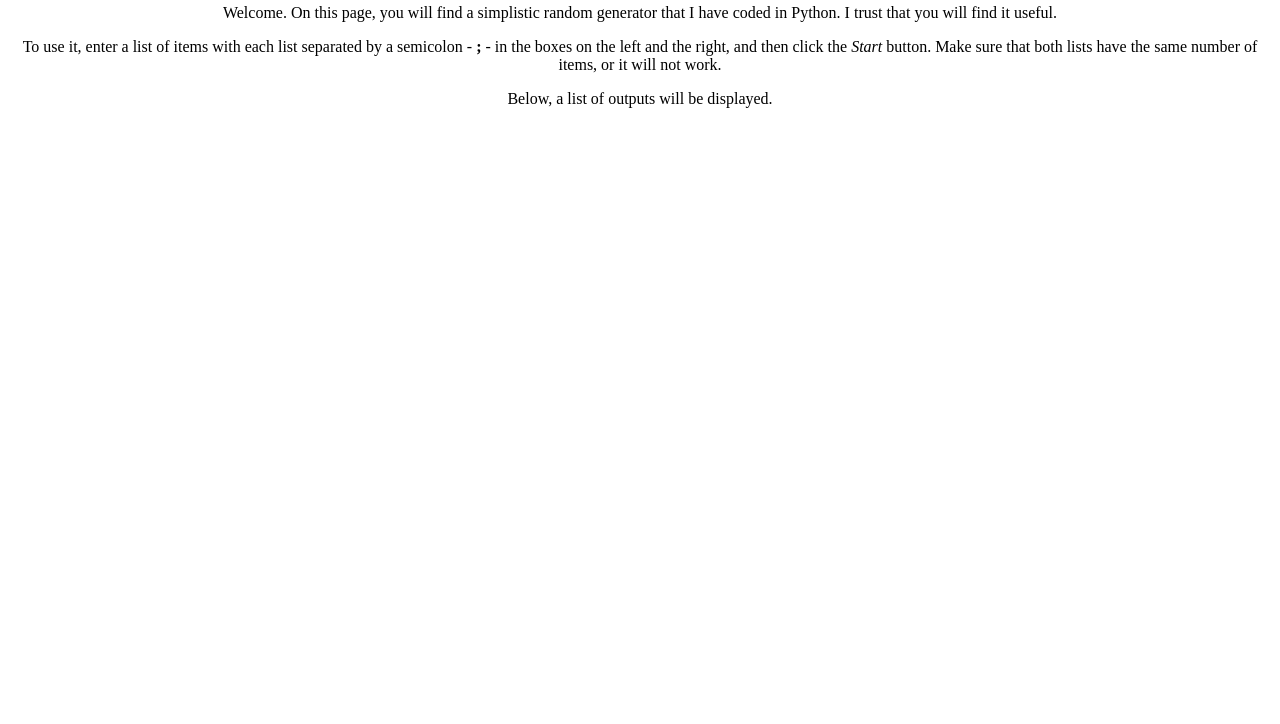
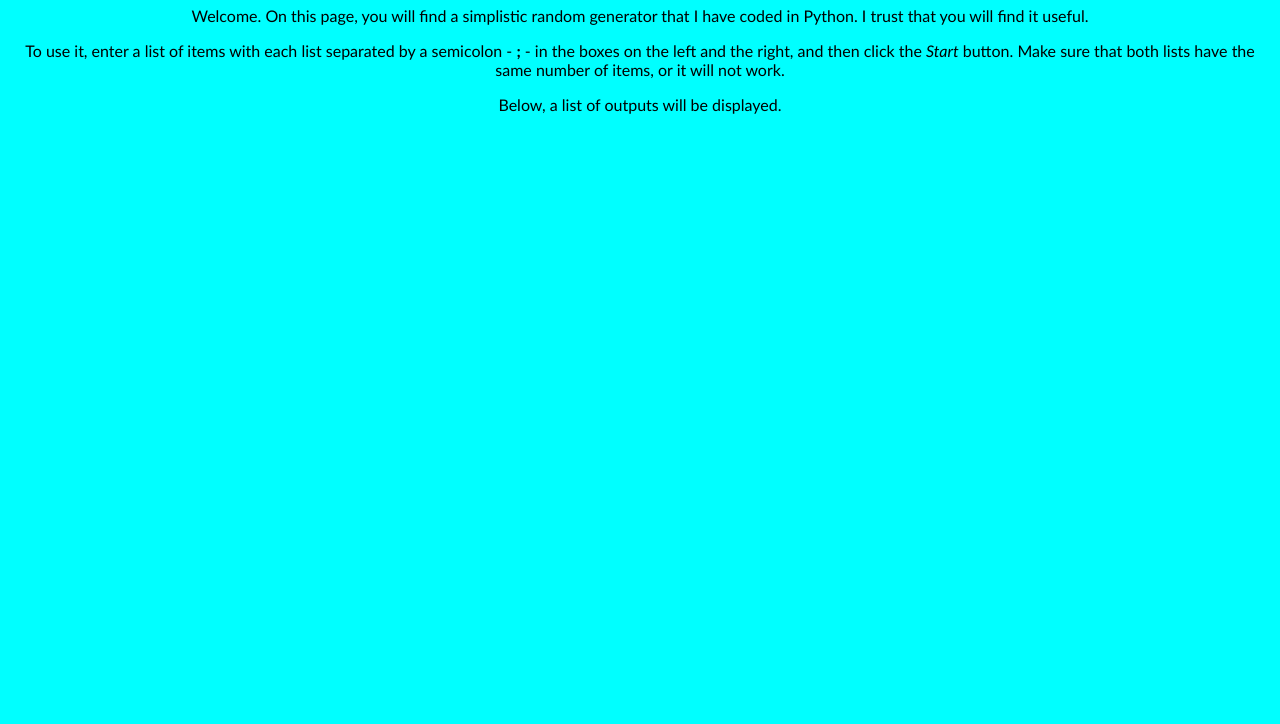
Before and after one commit to GwenTheWelshGal/Random-Generator, a plain HTML site: page index.html in a window 1280 px wide. Shown: the part 76-800 px from the top of the page. Drawn offline with Linux system fonts and the light colour scheme; the site is published under a folder, as on GitHub Pages, so addresses that start at the root find nothing.

Commit message:
CSS wasn't doing the thing.

```diff
--- a/index.html
+++ b/index.html
@@ -2,7 +2,7 @@
 <html>
     <head>
         <title>Random Generator</title>
-        <link rel="stylesheet" type="text/css" href="/styles/styles.css">
+        <link rel="stylesheet" type="text/css" href="styles.css">
     </head>
     <body>
         <h1 align="center">Random Generator</h1>
```
Also changed, not shown: styles.css (renamed from styles/styles.css).
